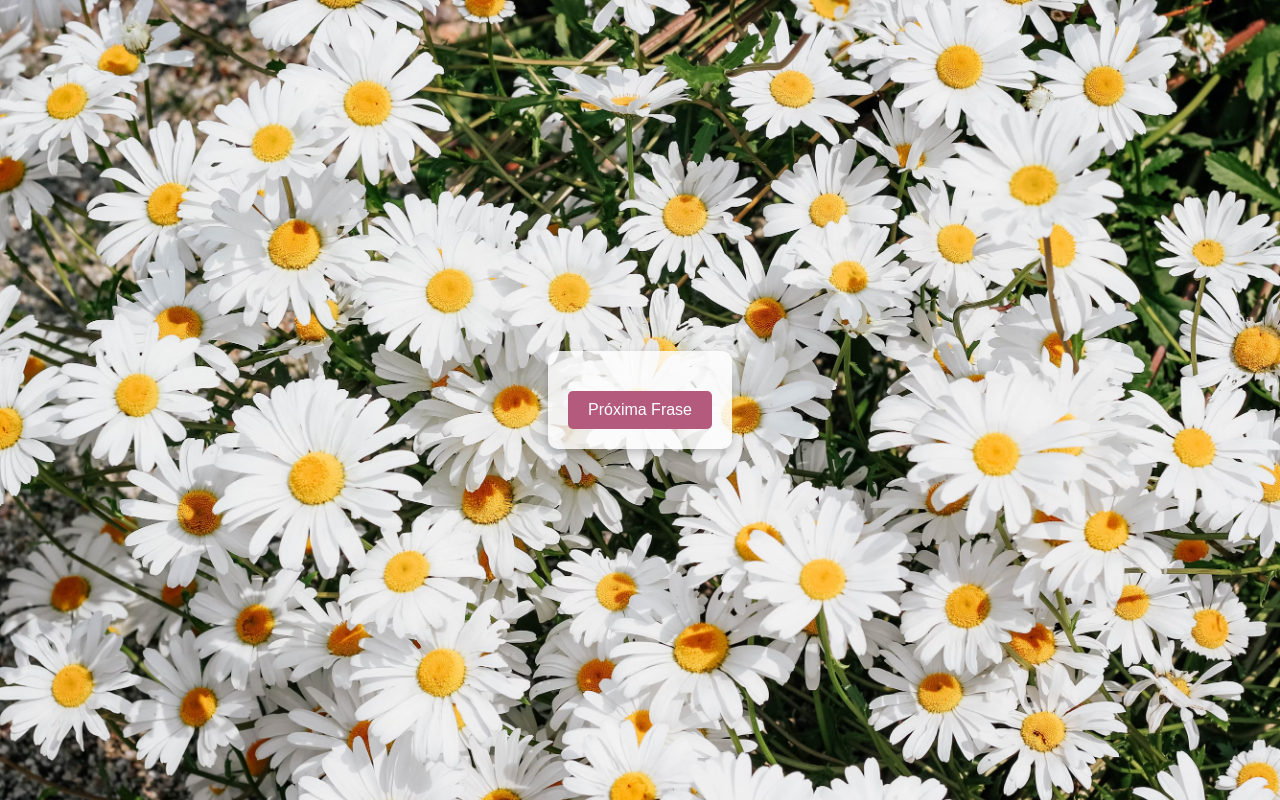
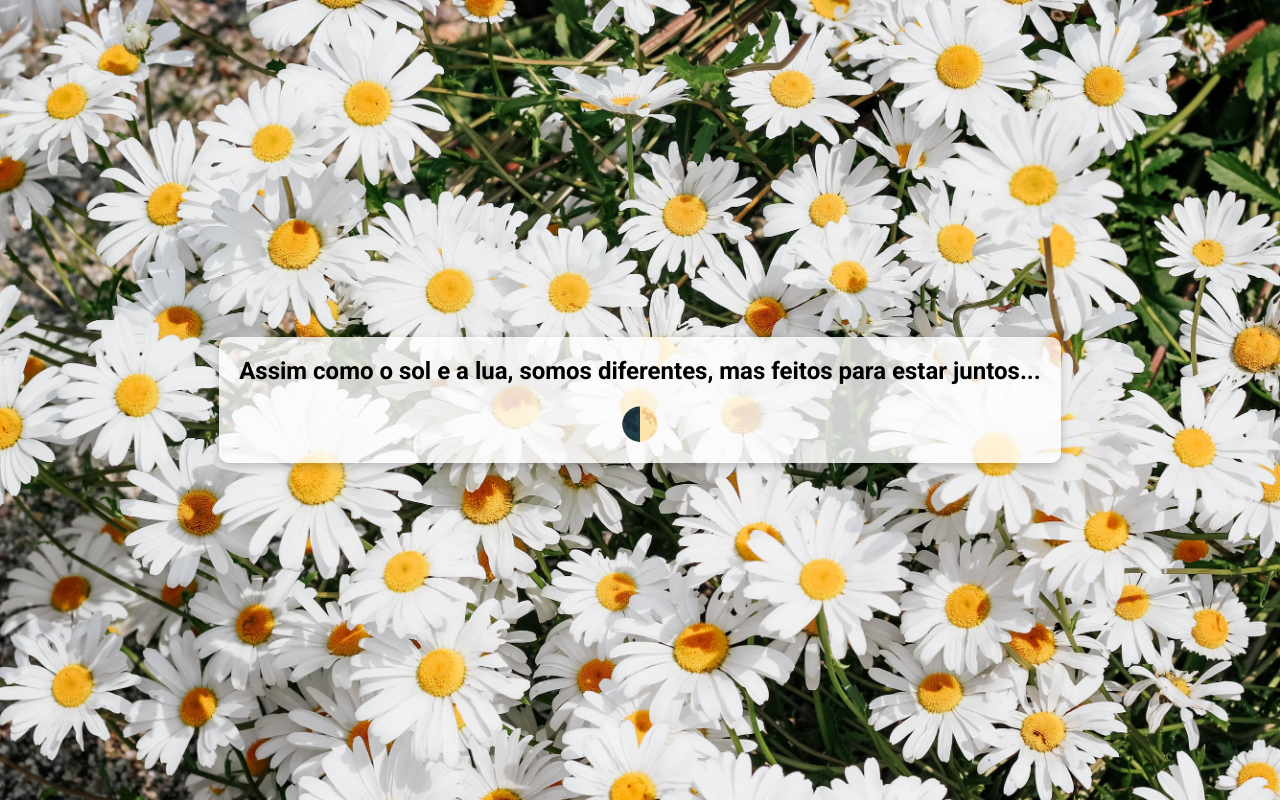
Before and after one commit to alancritelli/sewaii, a plain HTML site: page index.html in a window 1280 px wide. Drawn offline with Linux system fonts and the light colour scheme.

Commit message:
minor update

```diff
--- a/index.html
+++ b/index.html
@@ -18,7 +18,7 @@
   <body>
     <div class="container">
       <h1 id="frase"></h1>
-      <button onclick="mostrarProximaFrase()">Próxima Frase</button>
+      <button onclick="mostrarProximaFrase()">🌓</button>
     </div>
 
     <script src="script.js"></script>
--- a/script.js
+++ b/script.js
@@ -1,20 +1,29 @@
 const frases = [
-  'Você é a razão do meu sorriso.',
-  'Cada momento com você é único.',
-  'Te amo mais a cada dia que passa.',
-  'O amor verdadeiro é aquele que o vento não leva e a distância não separa.',
-  'Quando estou com você, o tempo para e o mundo se ilumina.',
-  'Seu amor é a melodia que embala meu coração.'
+  'Assim como o sol e a lua, somos diferentes, mas feitos para estar juntos...',
+
+  'Se a vida fosse um jogo, te amar seria o meu gol nos acréscimos, como nos jogos mais tensos do Curica.',
+
+  'Você não se acha merecedora do amor, mas saiba que você é uma pessoa linda de se amar...',
+
+  'Eu gostaria que você pudesse se ver do jeito que eu vejo você...',
+
+  'Eu amo amar você, nunca se esqueça disso...',
+
 ]
 
 let indice = 0
 
+function mostrarFrase() {
+  const elementoFrase = document.getElementById('frase')
+  elementoFrase.innerText = frases[indice]
+}
+
 function mostrarProximaFrase() {
-  const elementoFrase = document.getElementById('frase')
-  if (indice < frases.length) {
-    elementoFrase.innerText = frases[indice]
-    indice++
-  } else {
-    elementoFrase.innerText = 'Você viu todas as frases!'
-  }
+  indice = (indice + 1) % frases.length // Incrementa o índice e reinicia se chegar ao fim
+  mostrarFrase()
 }
+
+// Exibe a frase inicial ao carregar a página
+document.addEventListener('DOMContentLoaded', mostrarFrase)
+
+// Chama a função de mostrar a próxima frase ao clicar no botão
--- a/style.css
+++ b/style.css
@@ -9,8 +9,10 @@ body {
   justify-content: center;
   align-items: center;
   height: 100vh;
-  background-image: url('assets/marg2.avif'); /* Substitua pelo caminho da sua imagem */
-  background-size: cover; /* A imagem cobre toda a tela */
+  background-image: url('assets/marg2.avif');
+  background-size: cover;
+
+  font-family: 'Roboto', system-ui;
 }
 
 .container {
@@ -19,25 +21,19 @@ body {
   padding: 20px;
   border-radius: 10px;
   box-shadow: 0 4px 8px rgba(0, 0, 0, 0.2);
+
+  max-width: 80%;
 }
 
 h1 {
-  font-size: 24px;
-  color: #b35a7d; /* Cor suave e romântica */
+  font-size: 1.5rem;
   margin-bottom: 20px;
 }
 
 button {
-  padding: 10px 20px;
-  font-size: 16px;
-  background-color: #b35a7d;
-  color: #fff;
+  font-size: 2rem;
   border: none;
-  border-radius: 5px;
   cursor: pointer;
-  transition: background-color 0.3s ease;
+
+  background: none;
 }
-
-button:hover {
-  background-color: #a04e6d;
-}
```
